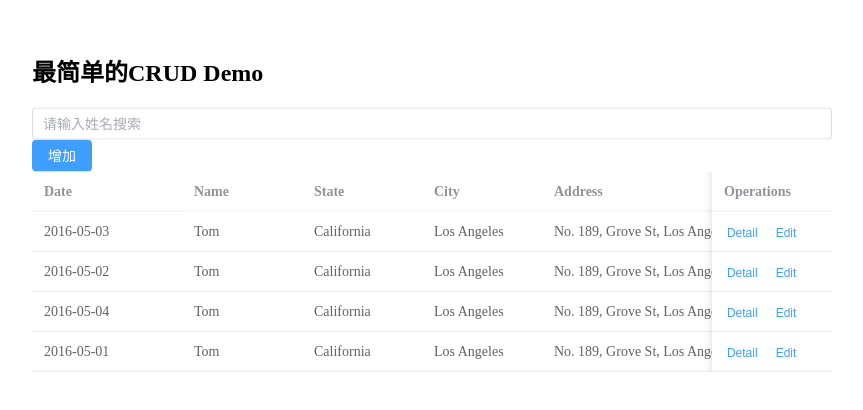
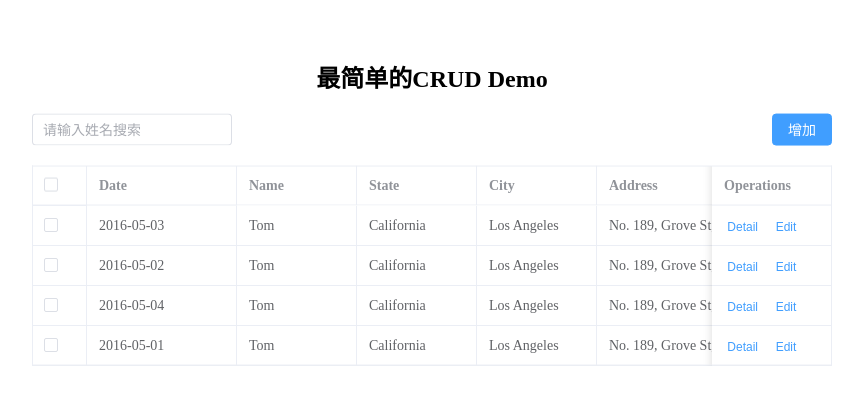
Before and after one commit to guardian-wjt/vue3-demo, a Vue app: page / in a window 1280 px wide. Shown: the part 198-608 px from the top of the page, without its empty margins (208-1071 px from the left). Built offline with nearby package versions, Linux system fonts and the light colour scheme.

Commit message:
feat:布局优化

```diff
--- a/src/App.vue
+++ b/src/App.vue
@@ -39,12 +39,16 @@
     zip: 'CA 90036',
     tag: 'Office',
   },])
-
+const multipleSelection = ref([])
 
 // 方法
 // 注册事件
 const handleRowClick = () =>{
   console.log('click')
+}
+const handleSelectionChange = (val) => {
+  multipleSelection.value = val
+  console.log(val)
 }
 
 </script>
@@ -62,7 +66,11 @@
        <el-button type="primary">增加</el-button>
      </div>
      <!-- table -->
-     <el-table :data="tableData" style="width: 100%">
+     <el-table ref="multipleTableRef"
+      :data="tableData"
+      style="width: 100%"
+      @selection-change="handleSelectionChange" border>
+      <el-table-column type="selection" width="55" />
       <el-table-column fixed prop="date" label="Date" width="150" />
       <el-table-column prop="name" label="Name" width="120" />
       <el-table-column prop="state" label="State" width="120" />
@@ -92,5 +100,17 @@
   left: 50%;
   transform: translate(-50%,-50%);
 }
+.title{
+  text-align: center;
+}
+.query-box{
+  display: flex;
+  justify-content: space-between;
+  margin-top: 20px;
+  margin-bottom: 20px;
+}
+.el-input{
+  width: 200px;
+}
 
 </style>
```
